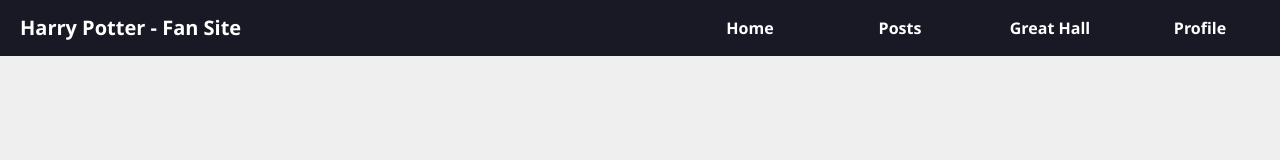
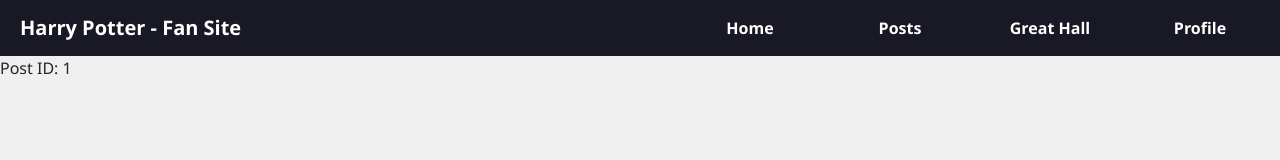
Before and after one commit to hulrog/harry-potter, a React (Create React App) app: page /post/1 in a window 1280 px wide. Shown: the top 160 px of the page. Built offline with nearby package versions, Linux system fonts and the light colour scheme.

Commit message:
ruta i link sa thumbnaila na post

```diff
--- a/src/App.js
+++ b/src/App.js
@@ -1,12 +1,13 @@
 import { Route } from "react-router-dom";
 import { Routes } from "react-router-dom";
 
+import "./colors.css";
 import Layout from "./components/layout/Layout";
 import PostsPage from "./components/pages/Posts";
 import HomePage from "./components/pages/Home";
 import ProfilePage from "./components/pages/Profile";
 import GreatHallPage from "./components/pages/GreatHall";
-import "./colors.css";
+import Post from "./components/posts/Post";
 
 function App() {
   return (
@@ -14,9 +15,10 @@
       <Layout>
         <Routes>
           <Route path="/" element={<HomePage />} />
+          <Route path="/great-hall" element={<GreatHallPage />} />
           <Route path="/posts" element={<PostsPage />} />
+          <Route path="/post/:id" element={<Post />} />
           <Route path="/profile/:id" element={<ProfilePage />} />
-          <Route path="/great-hall" element={<GreatHallPage />} />
         </Routes>
       </Layout>
     </div>
--- a/src/components/posts/Post.js
+++ b/src/components/posts/Post.js
@@ -1,9 +1,17 @@
+import { useParams } from "react-router-dom";
 import classes from "./Post.module.css";
 
 function Post() {
+  // vadi id sa use params pa po tom id-ju ce naci post
+  const { id } = useParams();
+
+  // TODO poziv api za individualni post
+
+  // TODO mockup jednog posta
+
   return (
     <div className={classes.postContainer}>
-      <p> Schone </p>
+      <p>Post ID: {id}</p>
     </div>
   );
 }
--- a/src/components/posts/Thumbnail.js
+++ b/src/components/posts/Thumbnail.js
@@ -1,21 +1,30 @@
 import React from "react";
+import { useNavigate } from "react-router-dom";
 import classes from "./Thumbnail.module.css";
 import PostInfo from "./PostInfo";
 import PostStats from "./PostStats";
 
 function Thumbnail({ post }) {
+  const navigate = useNavigate();
+
   // skracuje prikaz na prvih 400 karaktera
   const truncatedContent =
     post.content.length > 400
       ? post.content.slice(0, 400) + "..."
       : post.content;
 
+  const handleClick = () => {
+    navigate(`/post/${post.id}`);
+  };
+
   //TODO prikazati i nagrade
   return (
     <div className={classes.thumbnailContainer}>
       <PostInfo post={post}></PostInfo>
       <div className={classes.contentSection}>
-        <p className={classes.content}>{truncatedContent}</p>
+        <p className={classes.content} onClick={handleClick}>
+          {truncatedContent}
+        </p>
       </div>
       <PostStats post={post}></PostStats>
     </div>
```
